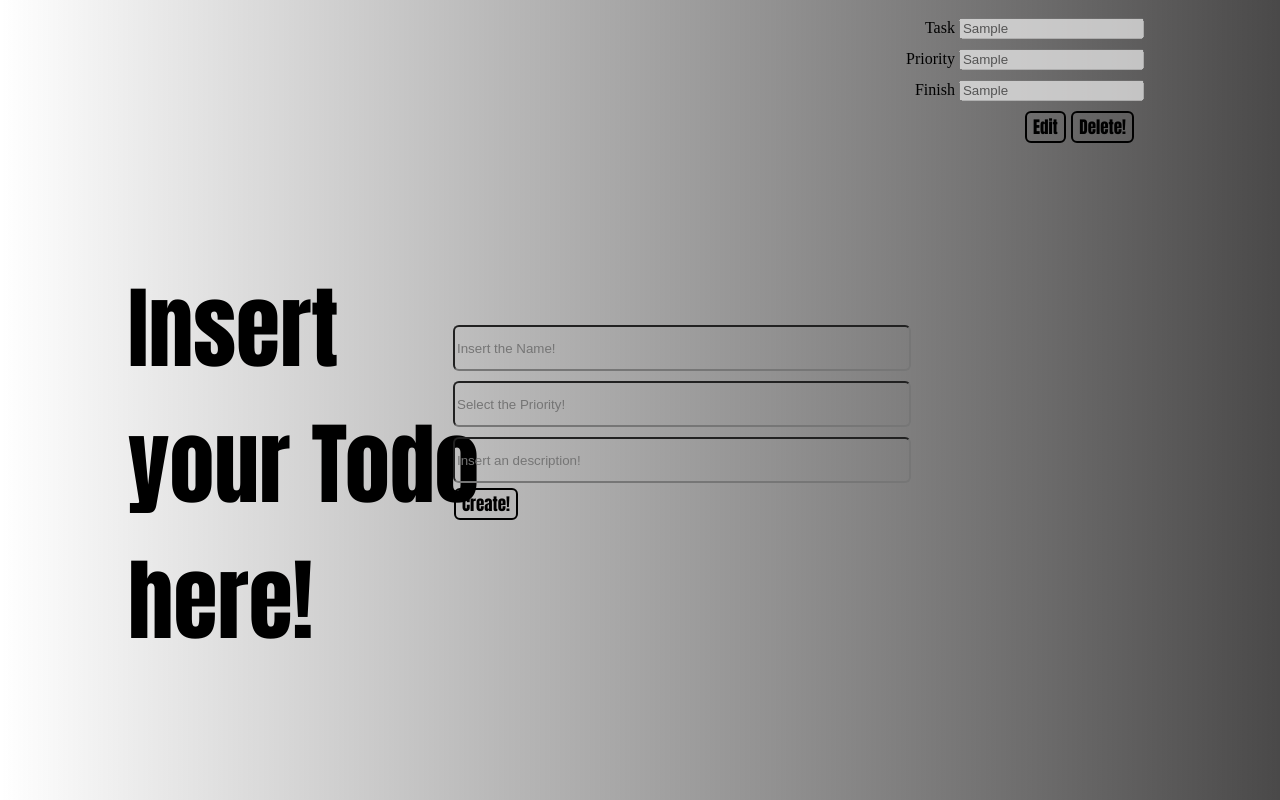
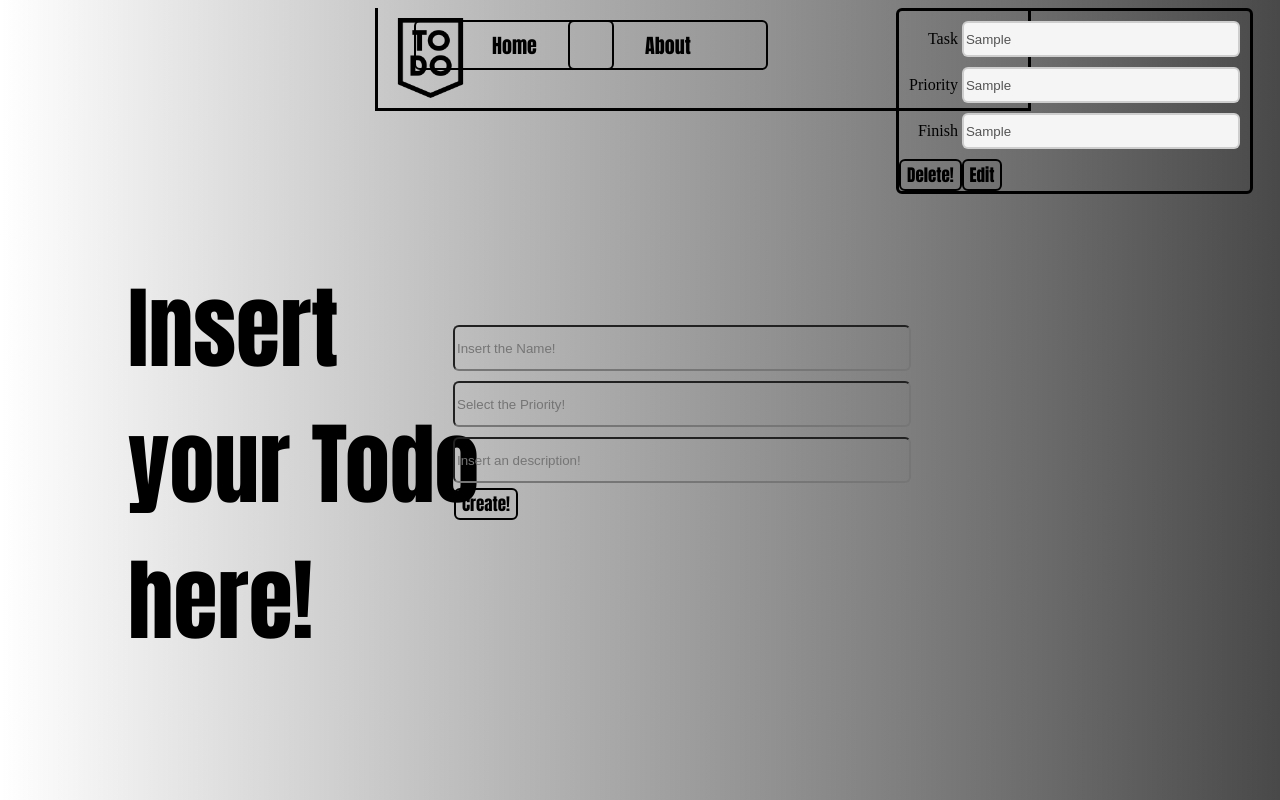
Before and after one commit to FinnGH789/TodoProject, an Angular app: page / in a window 1280 px wide. Both pictures are taken after typing "Sample", "Sample", "Sample" into the empty fields and a click on the button "Create!". Built offline with nearby package versions, Linux system fonts and the light colour scheme.

Commit message:
one steap ahead before routerlinks :/

```diff
--- a/src/app/app.component.html
+++ b/src/app/app.component.html
@@ -1,3 +1,2 @@
 <app-to-do-page></app-to-do-page>
-<!-- <app-header></app-header>
-<app-home-page></app-home-page> -->
+<app-header></app-header>
--- a/src/app/to-do-page/to-do-page.component.css
+++ b/src/app/to-do-page/to-do-page.component.css
@@ -9,6 +9,10 @@
 .toDoListContainer{
     position: absolute;
     left: 70%;
+    border-style: solid;
+    border-radius: 6px;
+    text-decoration: none;
+    overflow: visible;
 }
 
 .inputToDo{
@@ -55,8 +59,6 @@
   }
 
   .deleteButton{
-    position: absolute;
-    left: 68%;
     background-color: transparent;
     border-style: solid;
     border-radius: 6px;
@@ -70,11 +72,10 @@
   .deleteButton:hover{
     transition: font-size 0.5s ease;
     background-color: red;
+
 }
 
-  .editButton{
-    position: absolute;
-    left: 50%;
+.editButton{
     background-color: transparent;
     border-style: solid;
     border-radius: 6px;
@@ -89,3 +90,11 @@
     transition: font-size 0.5s ease;
     background-color: #8a8987;
 }
+
+.interfelder{
+    background-color: whitesmoke;
+    width: 270px;
+    height: 30px; border-style: solid;
+    border-radius: 6px;
+    text-decoration: none;
+}
--- a/src/app/to-do-page/to-do-page.component.html
+++ b/src/app/to-do-page/to-do-page.component.html
@@ -23,24 +23,25 @@
 
   </div>
 
-  <div class="toDoListContainer" >
+  <div class="toDoListContainer">
     <div *ngFor="let createToDoEntry of toDoList; let i = index">
     <label>
       Task
       <input
+      class="interfelder"
         [disabled]="isDisabled"
         value="{{ createToDoEntry.feld1 }}"
       />
     </label>
     <label>
       Priority
-      <input [disabled]="isDisabled" value="{{ createToDoEntry.feld2 }}" />
+      <input class="interfelder" [disabled]="isDisabled" value="{{ createToDoEntry.feld2 }}" />
     </label>
     <label>
       Finish
-      <input [disabled]="isDisabled" value="{{ createToDoEntry.feld3 }}" />
+      <input class="interfelder" [disabled]="isDisabled" value="{{ createToDoEntry.feld3 }}" />
     </label>
     <button class="deleteButton" (click)="deleteEntry(i)">Delete!</button>
-    <button class="editButton">Edit</button>
+      <button class="editButton">Edit</button>
   </div>
 </div>
```
